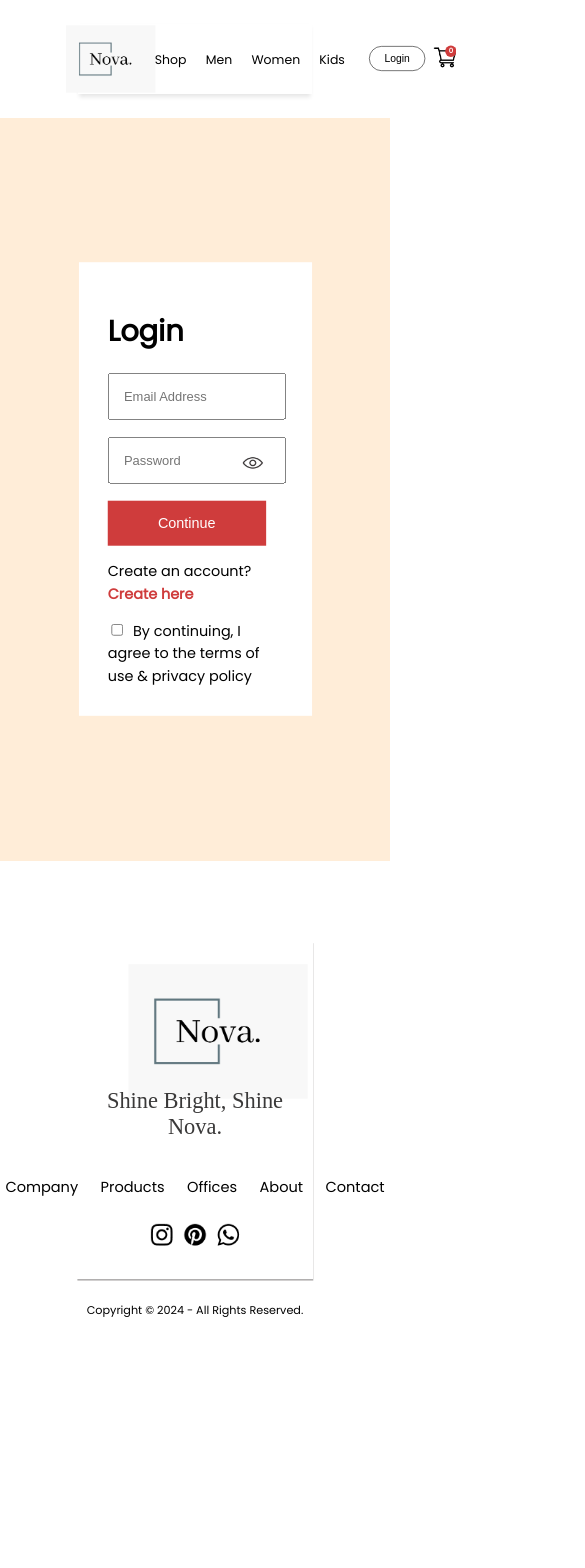
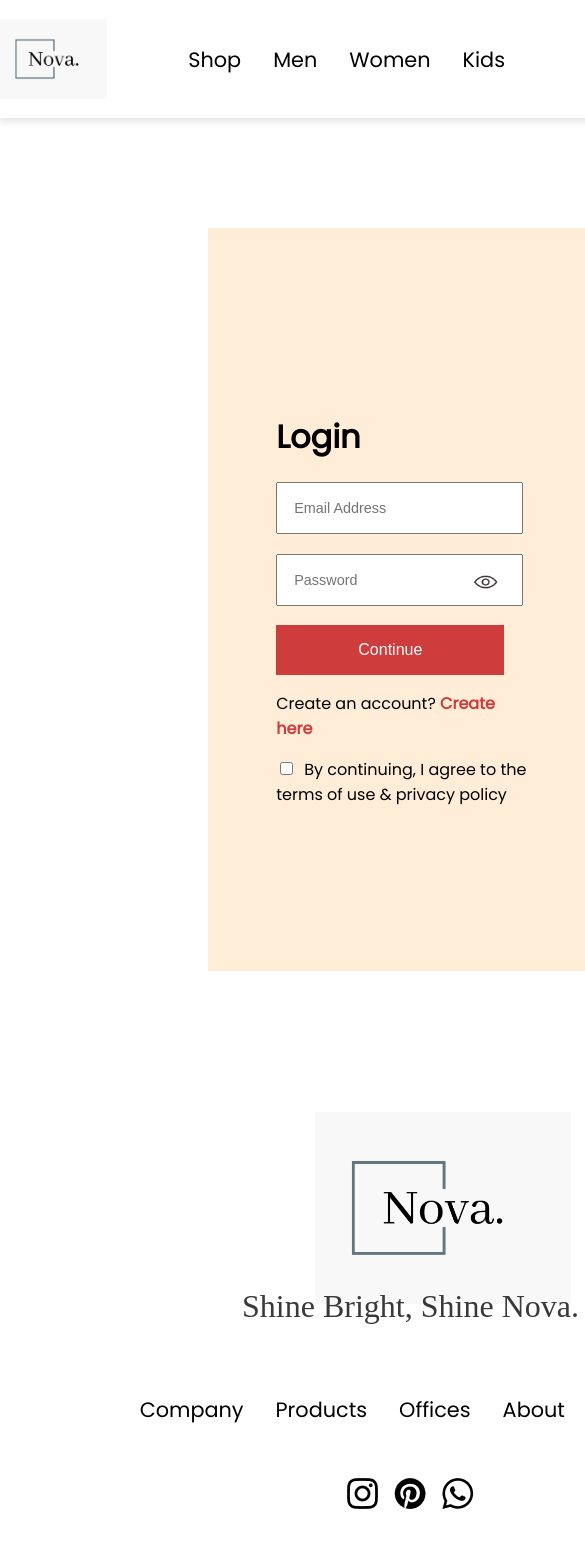
Before and after one commit to Abhinavchoudhary2005/Nova, a React (Create React App) app in the folder Frontend/: page /E-commerce/Login in a window 390 px wide. Shown: the top 1568 px of the page, 585 px wide, since content can reach past the window. Before the commit the page ends 1431 px from the top, so only its background shows below. Built offline with nearby package versions, Linux system fonts and the light colour scheme; no server answers.

Commit message:
made website responsive

```diff
--- a/Frontend/src/Components/Footer/Footer.css
+++ b/Frontend/src/Components/Footer/Footer.css
@@ -95,20 +95,10 @@ li:hover {
   margin: 2rem;
 }
 
-@media screen and (max-width: 650px) {
-  .footer {
-    transform: scale(0.9);
+@media screen and (max-width: 500px) {
+  .footer .footer-card {
+    display: inline-grid;
+    margin-left: 12rem;
+    box-shadow: none;
   }
 }
-
-@media screen and (max-width: 560px) {
-  .footer {
-    transform: scale(0.8);
-  }
-}
-
-@media screen and (max-width: 480px) {
-  .footer {
-    transform: scale(0.7);
-  }
-}
--- a/Frontend/src/Components/Navbar/Navbar.css
+++ b/Frontend/src/Components/Navbar/Navbar.css
@@ -15,7 +15,7 @@
 
 .logo {
   height: 10rem;
-  margin-left: -5rem;
+  margin-left: -3rem;
 }
 
 .name {
@@ -130,60 +130,10 @@ li:hover {
 
 /* responsive */
 
-@media screen and (max-width: 850px) {
+@media screen and (max-width: 500px) {
   .Nav {
-    transform: scale(0.9);
+    width: min-content;
+    margin-left: -2px;
+    margin-right: -3px;
   }
 }
-
-@media screen and (max-width: 750px) {
-  .Nav {
-    transform: scale(0.85);
-  }
-}
-
-@media screen and (max-width: 700px) {
-  .Nav {
-    transform: scale(0.8);
-  }
-  .logo-container {
-    transform: scale(0.9);
-    margin-right: 2rem;
-    margin-left: -2rem;
-  }
-  .login-cart {
-    transform: scale(0.9);
-    margin-right: -2rem;
-    margin-left: 2rem;
-  }
-}
-
-@media screen and (max-width: 650px) {
-  .logo-container {
-    transform: scale(0.9);
-    margin-right: 2rem;
-    margin-left: -3.5rem;
-  }
-}
-
-@media screen and (max-width: 580px) {
-  .Nav {
-    transform: scale(0.75);
-  }
-  .logo-container {
-    margin-right: 2.5rem;
-    margin-left: -2.5rem;
-  }
-}
-
-@media screen and (max-width: 540px) {
-  .Nav {
-    transform: scale(0.7);
-  }
-}
-
-@media screen and (max-width: 500px) {
-  .Nav {
-    transform: scale(0.6);
-  }
-}
--- a/Frontend/src/Pages/CSS/Admin.css
+++ b/Frontend/src/Pages/CSS/Admin.css
@@ -15,8 +15,8 @@
 }
 
 .logo {
-  height: 7rem;
-  padding-left: 60px;
+  height: 5rem;
+  padding-left: 50px;
 }
 
 .name {
--- a/Frontend/src/Pages/CSS/LoginSignUp.css
+++ b/Frontend/src/Pages/CSS/LoginSignUp.css
@@ -9,8 +9,6 @@
 
 .login-sign-up-card {
   width: 40vw;
-  padding: 2rem;
-  background-color: white;
 }
 
 .login-sign-up-btn {
@@ -57,12 +55,16 @@
 
 @media screen and (max-width: 1000px) {
   .login-sign-up-card {
-    width: 50vw;
+    width: 65vw;
   }
 }
 
-@media screen and (max-width: 650px) {
-  .login-sign-up-card {
-    transform: scale(0.9);
+@media screen and (max-width: 500px) {
+  .login-sign-up {
+    margin: 13vh;
+    display: flex;
+    justify-content: center;
+    align-items: center;
+    margin-left: 13rem;
   }
 }
--- a/Frontend/src/Pages/CSS/Product.css
+++ b/Frontend/src/Pages/CSS/Product.css
@@ -181,3 +181,8 @@
     margin-top: -7rem;
   }
 }
+@media screen and (max-width: 500px) {
+  .bigproduct {
+    margin-left: 13rem;
+  }
+}
--- a/Frontend/src/Pages/CSS/ShopCategory.css
+++ b/Frontend/src/Pages/CSS/ShopCategory.css
@@ -32,3 +32,13 @@
   justify-content: space-around;
   align-items: center;
 }
+
+@media screen and (max-width: 500px) {
+  .shop-category-cards-div {
+    margin-inline: 25rem;
+  }
+
+  .banner-div {
+    width: 80vh;
+  }
+}
--- /dev/null
+++ b/Frontend/src/Pages/CSS/shop.css
@@ -0,0 +1,6 @@
+@media screen and (max-width: 500px) {
+  .content {
+    margin-top: 1rem;
+    margin-left: 13rem;
+  }
+}
--- a/Frontend/src/Pages/Product.jsx
+++ b/Frontend/src/Pages/Product.jsx
@@ -100,7 +100,7 @@ export const Product = () => {
   };
 
   return (
-    <div>
+    <div className="bigproduct">
       <div className="product">
         <div className="product-child">
           <div className="side-img-card">
@@ -149,8 +149,7 @@ export const Product = () => {
                       selectedSize === size ? "selected" : ""
                     }`}
                     key={size}
-                    onClick={() => handleSizeClick(size)}
-                  >
+                    onClick={() => handleSizeClick(size)}>
                     {size}
                   </div>
                 ))}
--- a/Frontend/src/Pages/Shop.jsx
+++ b/Frontend/src/Pages/Shop.jsx
@@ -4,10 +4,11 @@ import { PopularWomen } from "../Components/Popular-women/Popular-women.jsx";
 import { Exclusive } from "../Components/Exclusive/Exclusive.jsx";
 import { NewCollection } from "../Components/NewCollection/NewCollection.jsx";
 import { EmailOffer } from "../Components/EmailOffer/EmailOffer.jsx";
+import "./CSS/shop.css";
 
 export const Shop = () => {
   return (
-    <div>
+    <div className="content">
       <Hero />
       <PopularWomen />
       <Exclusive />
```
Also changed, not shown: Frontend/src/Pages/shop.css (added), 1 other file (tests, documents, lock files or other folders).
